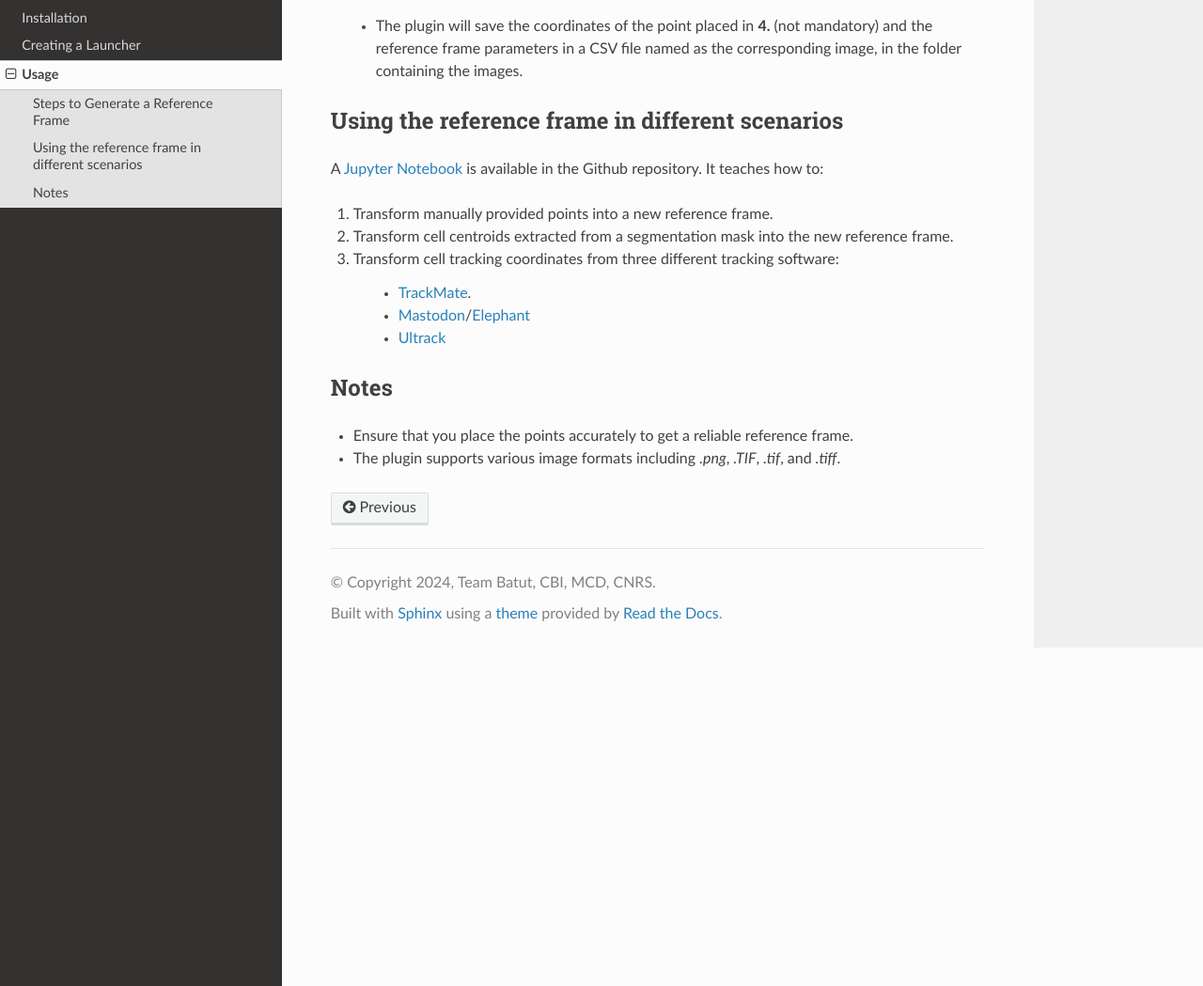
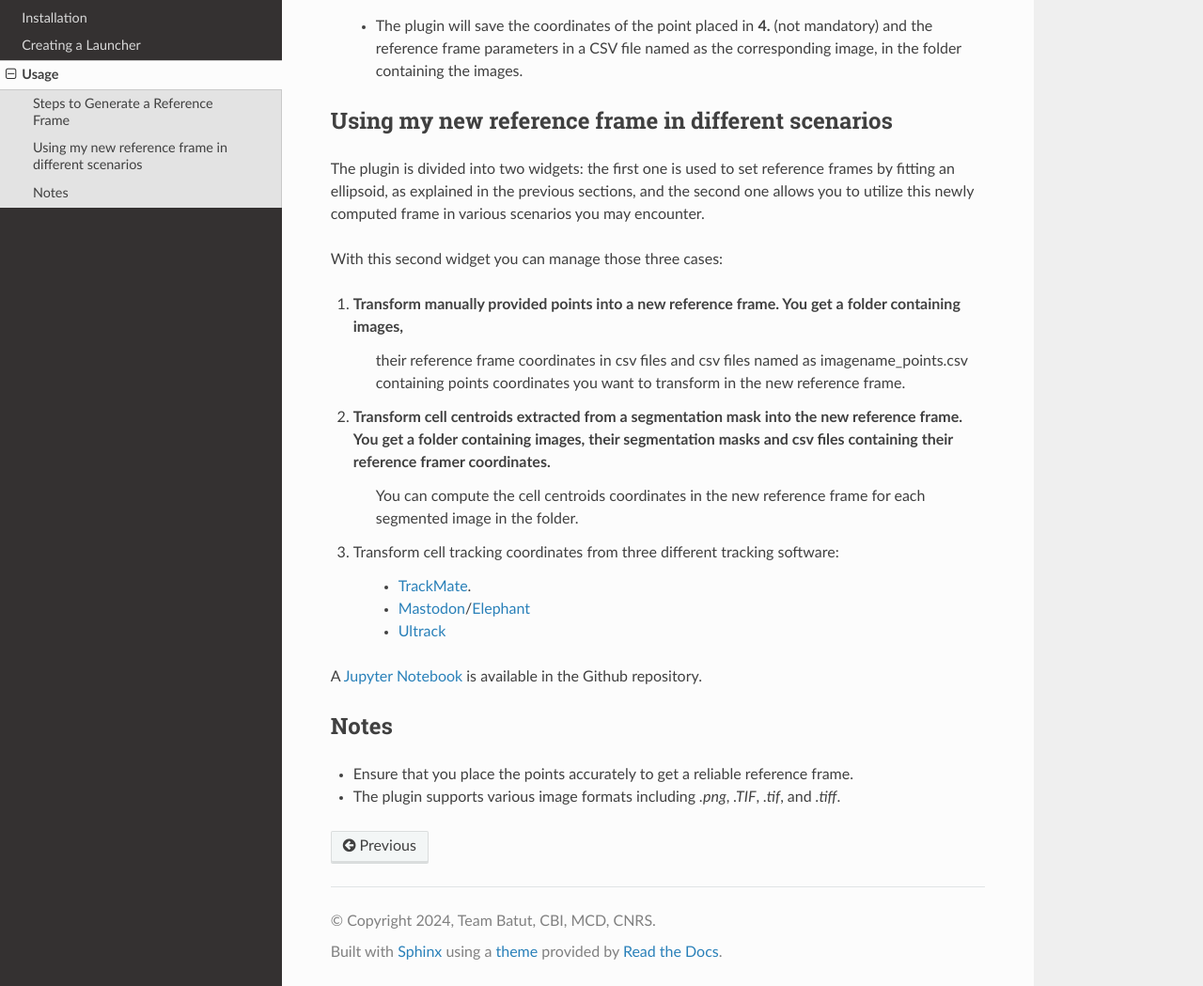
Before and after one commit to koopa31/ImaRef_doc, a Sphinx documentation site: the page built from docs/source/usage.rst, in a window 1280 px wide and 1400 px high, scrolled down 1949 px. Shown: the part 351-1400 px from the top of the window at 94% size. Built offline with Sphinx 7.4.7 and the Read the Docs theme 3.1.0, drawn with Linux system fonts in a browser that asks for light colours.

Commit message:
amélioration doc

```diff
--- a/docs/source/usage.rst
+++ b/docs/source/usage.rst
@@ -55,19 +55,25 @@ Steps to Generate a Reference Frame
      named as the corresponding image, in the folder containing the images.
 
 
-Using the reference frame in different scenarios
+Using my new reference frame in different scenarios
 ------------------------------------------------
 
-A `Jupyter Notebook <https://github.com/koopa31/napari_stereotypage/blob/main/Transform_coordinates.ipynb>`_ is available in the Github repository. It teaches how to:
+The plugin is divided into two widgets: the first one is used to set reference frames by fitting an ellipsoid, as explained in the previous sections,
+and the second one allows you to utilize this newly computed frame in various scenarios you may encounter.
 
-1. Transform manually provided points into a new reference frame.
-2. Transform cell centroids extracted from a segmentation mask into the new reference frame.
+With this second widget you can manage those three cases:
+
+1. Transform manually provided points into a new reference frame. You get a folder containing images,
+    their reference frame coordinates in csv files and csv files named as imagename_points.csv containing points coordinates you want to transform in the new reference frame.
+2. Transform cell centroids extracted from a segmentation mask into the new reference frame. You get a folder containing images, their segmentation masks and csv files containing their reference framer coordinates.
+    You can compute the cell centroids coordinates in the new reference frame for each segmented image in the folder.
 3. Transform cell tracking coordinates from three different tracking software:
 
     - `TrackMate <https://imagej.net/plugins/trackmate/>`_.
     - `Mastodon <https://imagej.net/plugins/mastodon>`_/`Elephant <https://elephant-track.github.io/#/>`_
     - `Ultrack <https://github.com/royerlab/ultrack>`_
 
+A `Jupyter Notebook <https://github.com/koopa31/napari_stereotypage/blob/main/Transform_coordinates.ipynb>`_ is available in the Github repository.
 
 Notes
 -----
```
